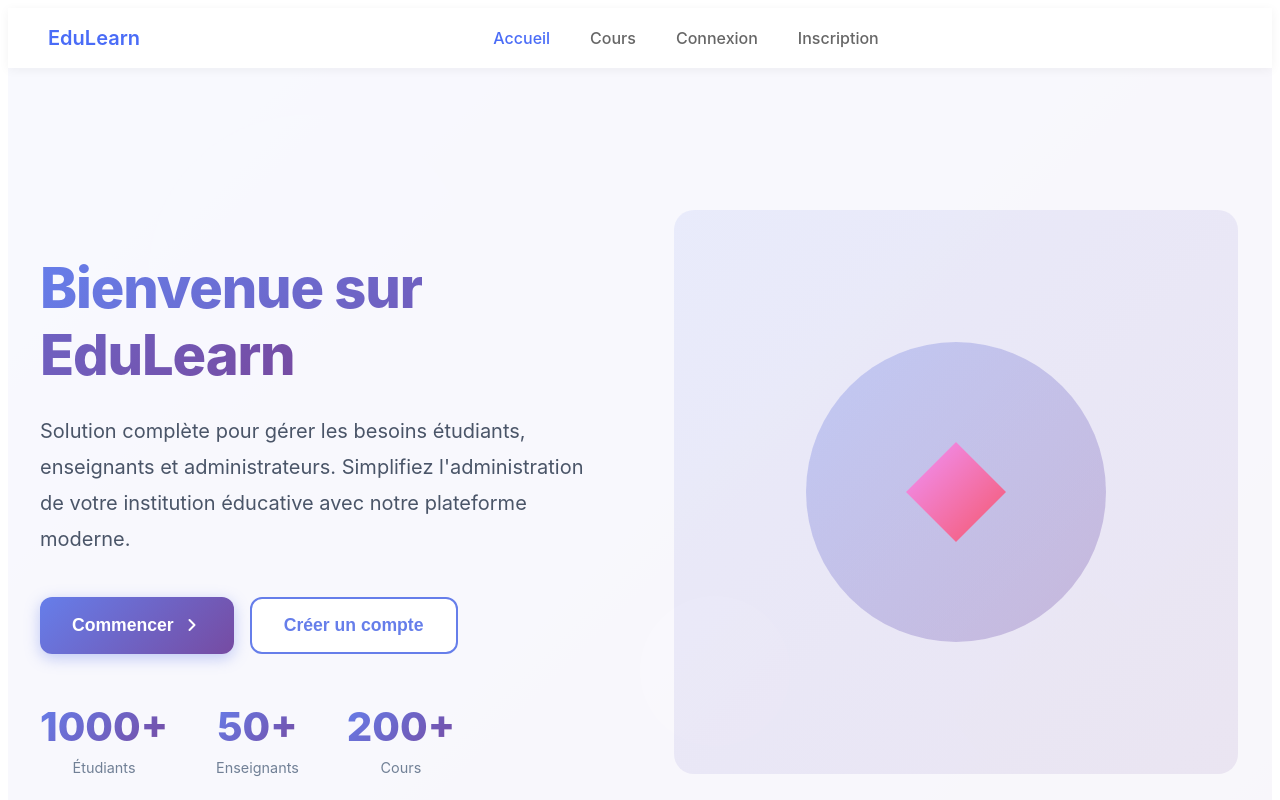
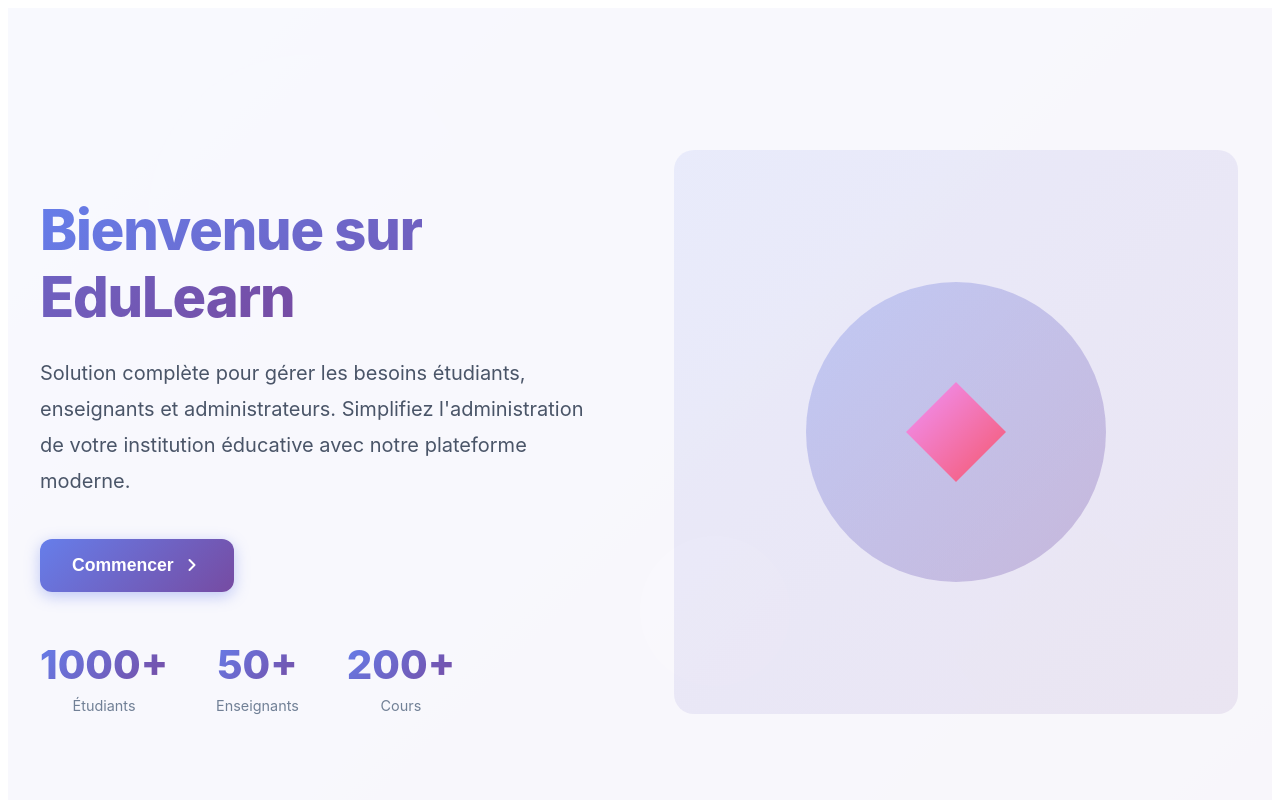
Before and after one commit to maissen/edulearn_frontend, an Angular app: page /home in a window 1280 px wide. Shown: the top 800 px of the page. Built offline with nearby package versions, Linux system fonts and the light colour scheme.

Commit message:
Remove navbar from /home

```diff
--- a/src/app/home/home.component.html
+++ b/src/app/home/home.component.html
@@ -1,6 +1,4 @@
 <div class="landing-page">
-  <app-navbar></app-navbar>
-
   <!-- Hero Section -->
   <section class="hero-section">
     <div class="hero-background">
@@ -25,9 +23,6 @@
             <svg width="20" height="20" viewBox="0 0 20 20" fill="none">
               <path d="M7.5 15L12.5 10L7.5 5" stroke="currentColor" stroke-width="2" stroke-linecap="round" stroke-linejoin="round"/>
             </svg>
-          </button>
-          <button type="button" class="btn-secondary" (click)="goToRegister()">
-            Créer un compte
           </button>
         </div>
         <div class="hero-stats">
@@ -140,14 +135,6 @@
       <div class="cta-content">
         <h2>Prêt à commencer votre parcours éducatif ?</h2>
         <p>Rejoignez des milliers d'étudiants et enseignants qui utilisent déjà EduLearn</p>
-        <div class="cta-buttons">
-          <button type="button" class="btn-primary large" (click)="goToLogin()">
-            Commencer maintenant
-          </button>
-          <button type="button" class="btn-outline large" (click)="goToRegister()">
-            Créer un compte gratuit
-          </button>
-        </div>
       </div>
     </div>
   </section>
--- a/src/app/home/home.component.ts
+++ b/src/app/home/home.component.ts
@@ -3,12 +3,11 @@ import { Router, RouterModule } from '@angular/router';
 import { CommonModule } from '@angular/common';
 import { AuthService } from '../../services/auth.service';
 import { FooterComponent } from '../shared/footer/footer';
-import { NavbarComponent } from '../shared/navbar/navbar';
 
 @Component({
   selector: 'app-home',
   standalone: true,
-  imports: [CommonModule, RouterModule, FooterComponent, NavbarComponent],
+  imports: [CommonModule, RouterModule, FooterComponent],
   templateUrl: './home.component.html',
   styleUrls: ['./home.component.css']
 })
```
